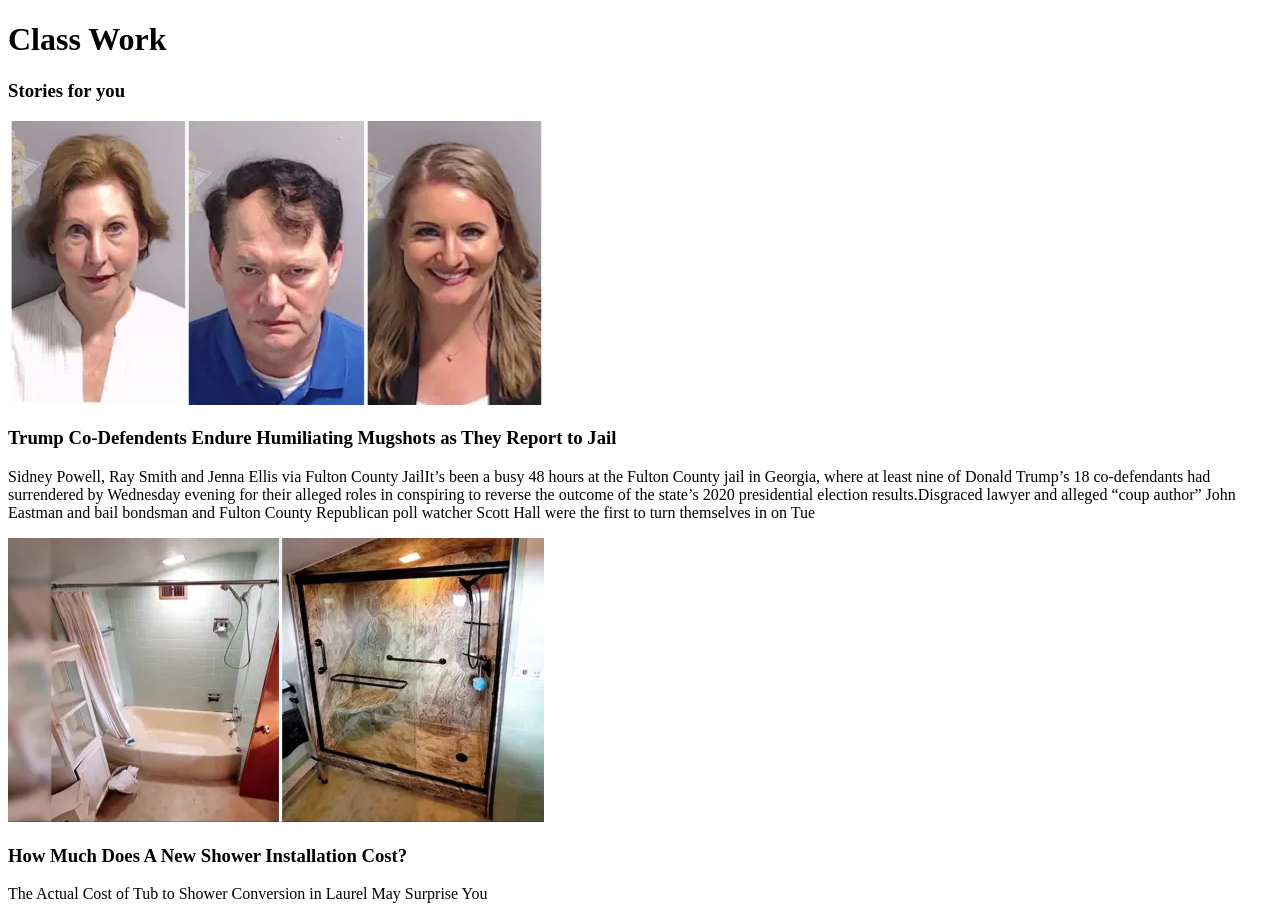
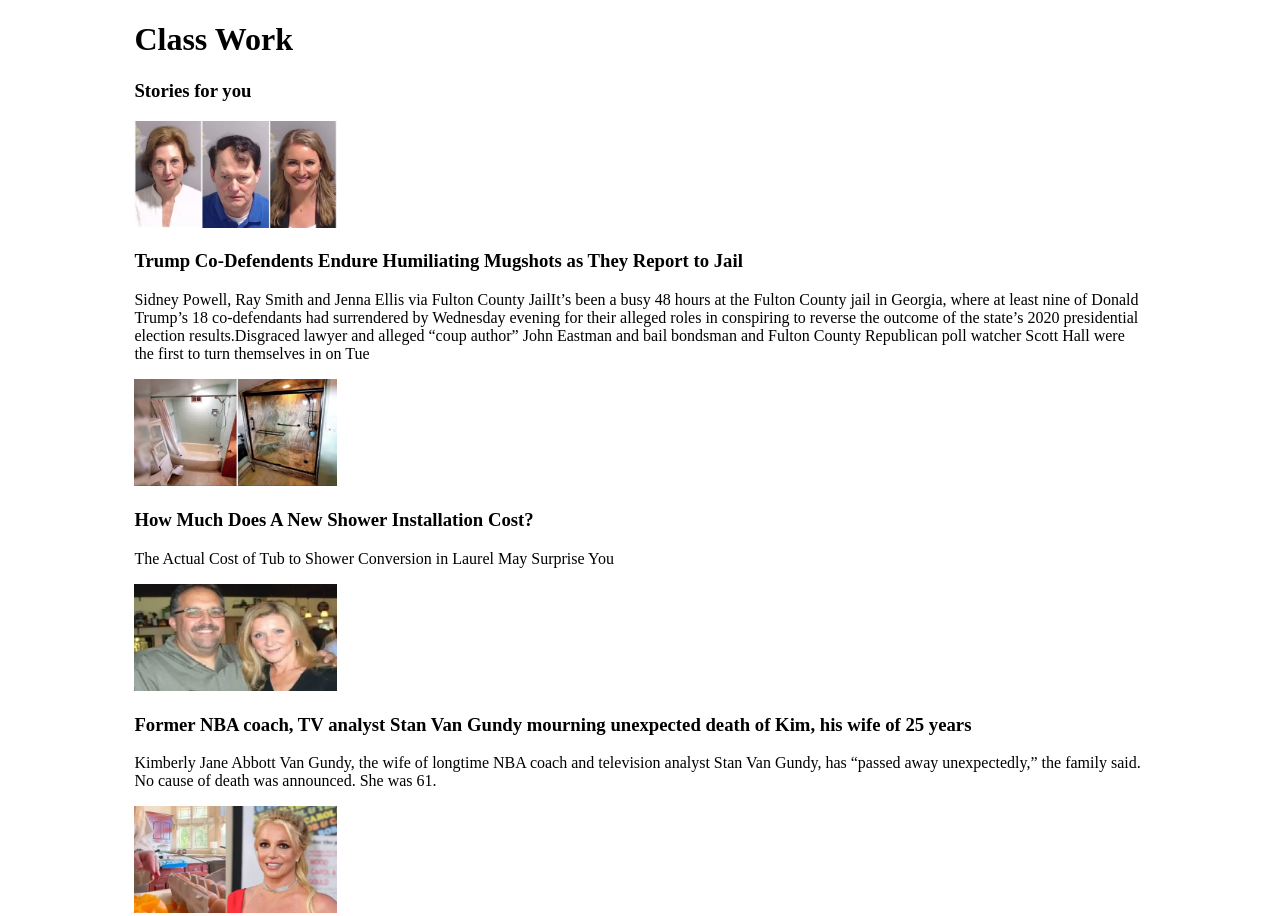
Before and after one commit to tesfayegari/Summer2023Codes, a plain HTML site: page Html/Classwork1.html in a window 1280 px wide. Shown: the top 916 px of the page. Drawn offline with Linux system fonts and the light colour scheme.

Commit message:
Class part II of 8-23

```diff
--- a/Html/Classwork1.html
+++ b/Html/Classwork1.html
@@ -5,16 +5,28 @@
     <meta charset="UTF-8">
     <meta name="viewport" content="width=device-width, initial-scale=1.0">
     <title>Class work</title>
+    <style>
+        #main {
+            width: 80%;
+            margin: auto;
+        }
+        img {
+            width: 20%;
+        }
+
+    </style>
+
+    <!-- <link rel="stylesheet" href="custom.css"> -->
 </head>
 
 <body>
 
-    <div>
+    <div id="main">
         <h1>Class Work</h1>
 
         <h3> Stories for you</h3>
 
-        <div>
+        <div class="newsParent">
             <img src="./images/image1.webp" alt="">
             <h3>Trump Co-Defendents Endure Humiliating Mugshots as They Report to Jail</h3>
             <p>Sidney Powell, Ray Smith and Jenna Ellis via Fulton County JailIt’s been a busy 48 hours at the Fulton
@@ -26,18 +38,18 @@
                 Republican poll watcher Scott Hall were the first to turn themselves in on Tue</p>
 
         </div>
-        <div>
+        <div class="newsParent">
             <img src="./images/image2.webp" alt="">
             <h3>How Much Does A New Shower Installation Cost?</h3>
             <p>The Actual Cost of Tub to Shower Conversion in Laurel May Surprise You</p>
         </div>
-        <div>
+        <div class="newsParent">
             <img src="./images/image3.webp" alt="">
             <h3>Former NBA coach, TV analyst Stan Van Gundy mourning unexpected death of Kim, his wife of 25 years</h3>
             <p>Kimberly Jane Abbott Van Gundy, the wife of longtime NBA coach and television analyst Stan Van Gundy, has
                 “passed away unexpectedly,” the family said. No cause of death was announced. She was 61.</p>
         </div>
-        <div>
+        <div class="newsParent">
             <img src="./images/image4.webp" alt="">
             <h3>Britney Spears' Bizarre Omelet Video Has Fans Extremely Concerned Amid Her Divorce</h3>
             <p>On the heels of her divorce from Sam Asghari, Britney Spears took to Instagram with a cooking video that
--- /dev/null
+++ b/Html/custom.css
@@ -0,0 +1,3 @@
+h1 {
+    color: red;
+}
```
Also changed, not shown: README.txt.
